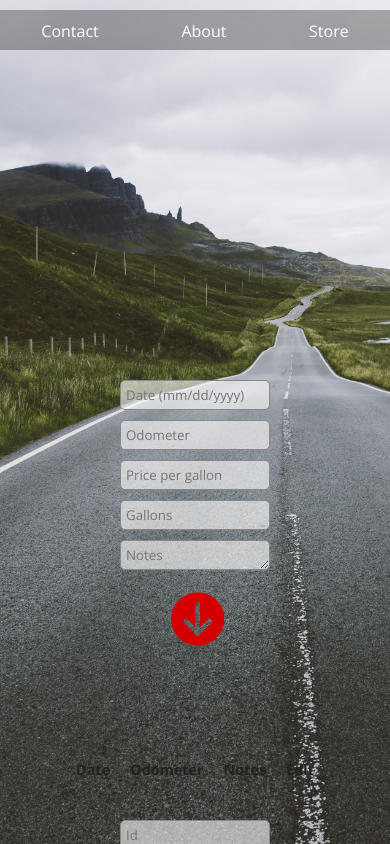
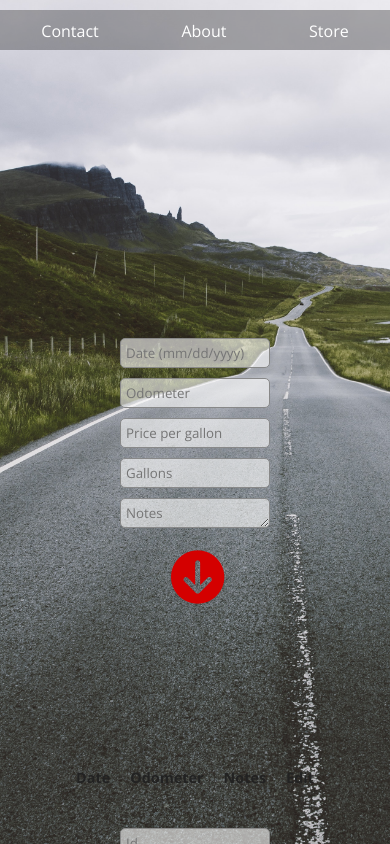
Before and after one commit to chrisjxn/fuel-economy, a React (Create React App) app: page / in a window 390 px wide. Shown: the top 844 px of the page. Built offline with nearby package versions, Linux system fonts and the light colour scheme.

Commit message:
final-optimized-for-iphone-6

```diff
--- a/package.json
+++ b/package.json
@@ -9,7 +9,8 @@
     "express": "^4.16.1",
     "react": "^16.0.0",
     "react-dom": "^16.0.0",
-    "react-scripts": "1.0.14"
+    "react-scripts": "1.0.14",
+    "unsplash-js": "^4.6.0"
   },
   "scripts": {
     "start": "react-scripts start",
--- a/src/App.js
+++ b/src/App.js
@@ -19,7 +19,8 @@ class App extends Component {
       notes: '',
       refuels: [],
       currentObject: {},
-      baseUrl: 'http://localhost:3000'
+      baseUrl: 'http://localhost:3000',
+
     }
     this.handleDateChange = this.handleDateChange.bind(this);
     this.handleOdometerChange = this.handleOdometerChange.bind(this);
@@ -77,6 +78,7 @@ class App extends Component {
       })
   }
 
+
   render() {
     let refuelsList = this.state.refuels.map((item, i) => {
       return (
@@ -89,6 +91,7 @@ class App extends Component {
         />
       )
     })
+
 
     return (
       <div className="App">
--- a/src/components/Capture/Capture.css
+++ b/src/components/Capture/Capture.css
@@ -3,7 +3,7 @@
     flex-direction: column;
     width: 150px;
     margin: auto;
-    padding-top: 45vh;
+    padding-top: 40vh;
 }
 
 .input_box {
--- a/src/components/List/List.css
+++ b/src/components/List/List.css
@@ -1,7 +1,7 @@
 .list_wrapper {
     color: #222222;
     font-size: 0.9rem;
-    margin: 110px 20px 20px 20px;
+    margin: 160px 20px 20px 20px;
 }
 
 table {
--- a/src/components/List/List.js
+++ b/src/components/List/List.js
@@ -11,7 +11,7 @@ export default function List(props) {
             <button
             className="edit_button"
             onClick={() => props.handleViewRefuel(props.index)}>
-            <i class="fa fa-pencil-square-o"></i>
+            <i className="fa fa-pencil-square-o"></i>
             </button>
         </tr>
     )
```
Also changed, not shown: 2 other files (tests, documents, lock files or other folders).
